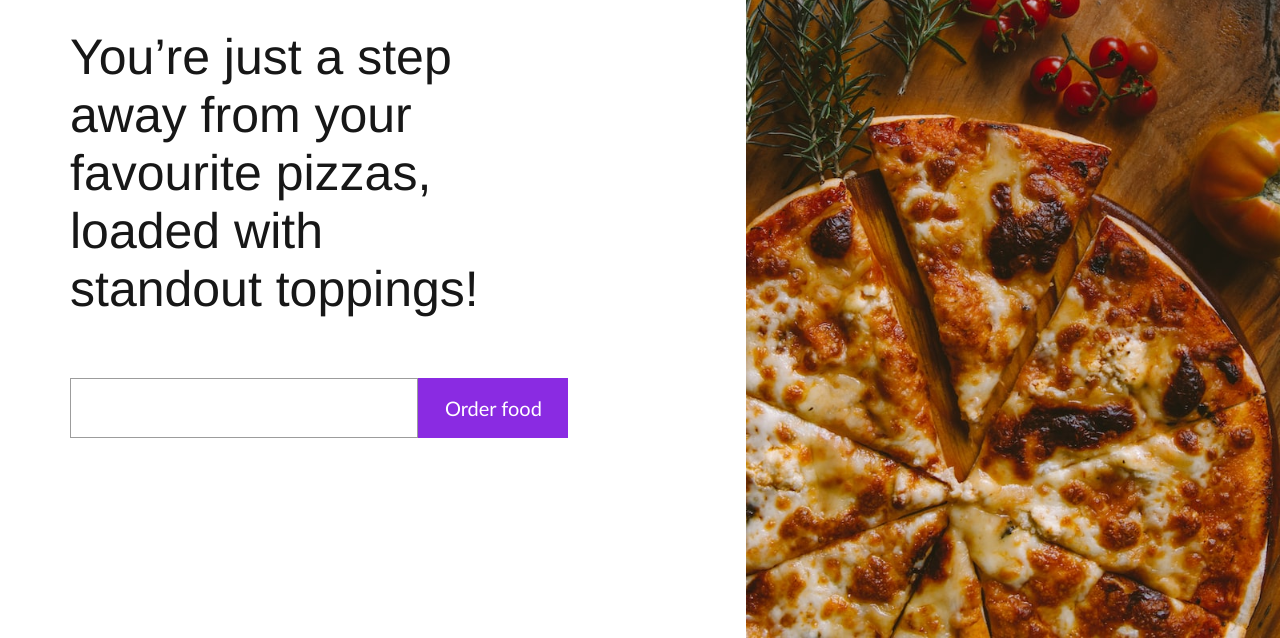
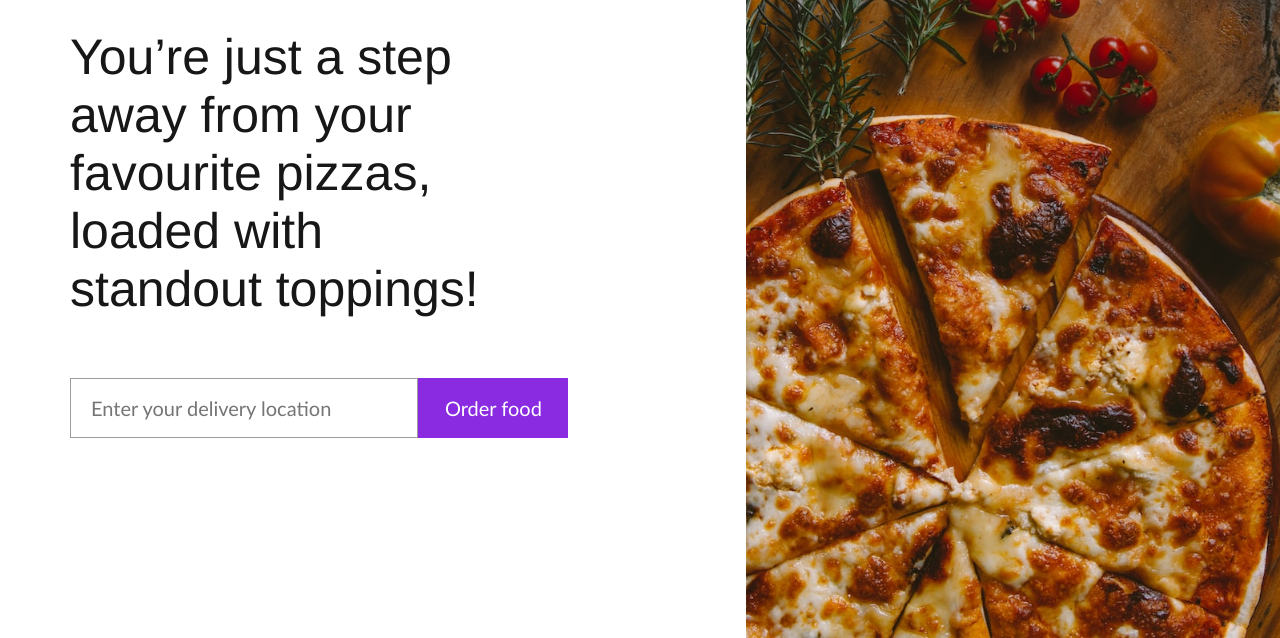
Before and after one commit to prathmesh-ka-github/chanchal-practicals, a plain HTML site: page Food delivery/index.html in a window 1280 px wide. Shown: the part 162-800 px from the top of the page. Drawn offline with Linux system fonts and the light colour scheme.

Commit message:
forgot the placeholder lmao

```diff
--- a/Food delivery/index.html
+++ b/Food delivery/index.html
@@ -19,7 +19,7 @@
                 You’re just a step away from your favourite pizzas, loaded with standout toppings!
             </div>
             <div class="input-container">
-                <input class="inputs" type="text">
+                <input class="inputs" placeholder="Enter your delivery location" type="text">
                 <div class="btn"> Order food</div>
             </div>
         </div>
```
